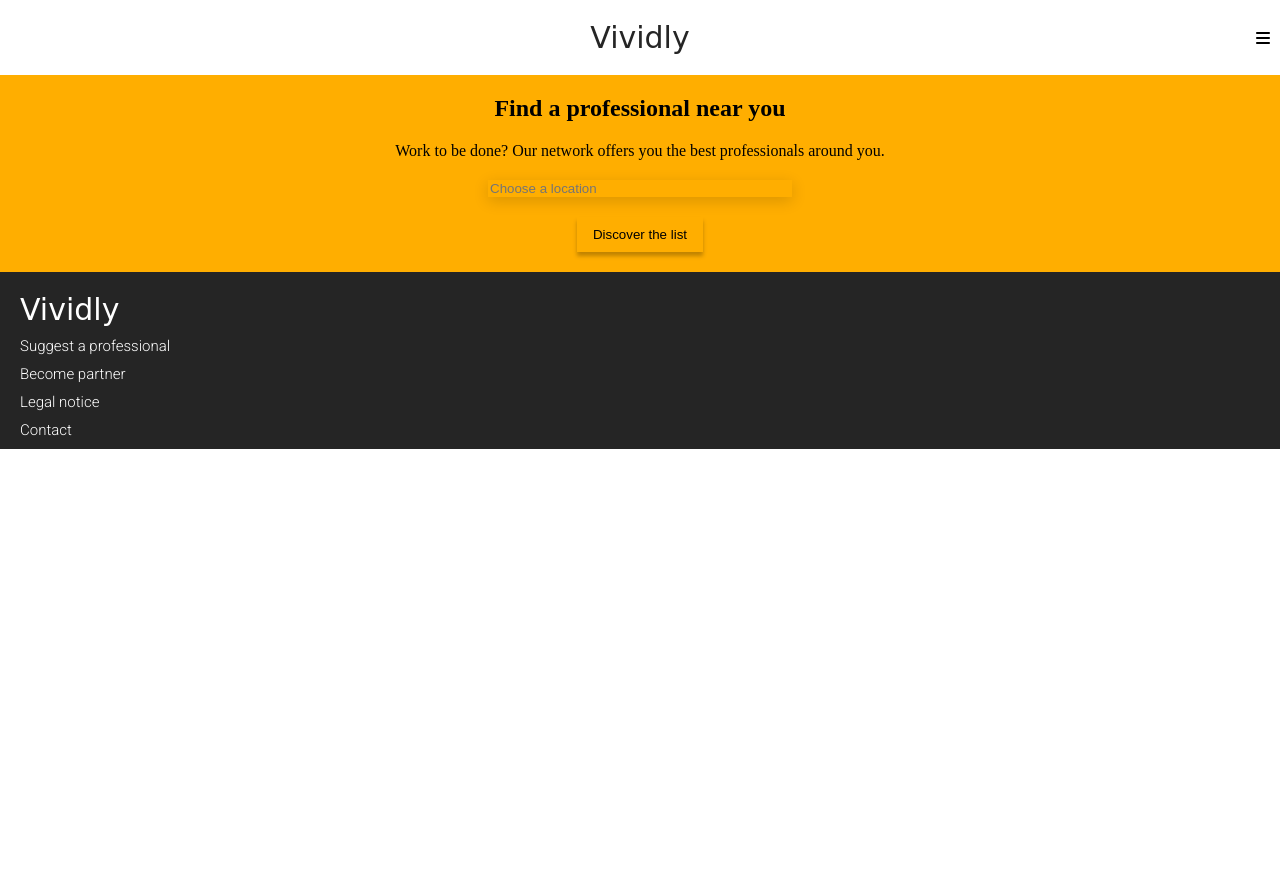
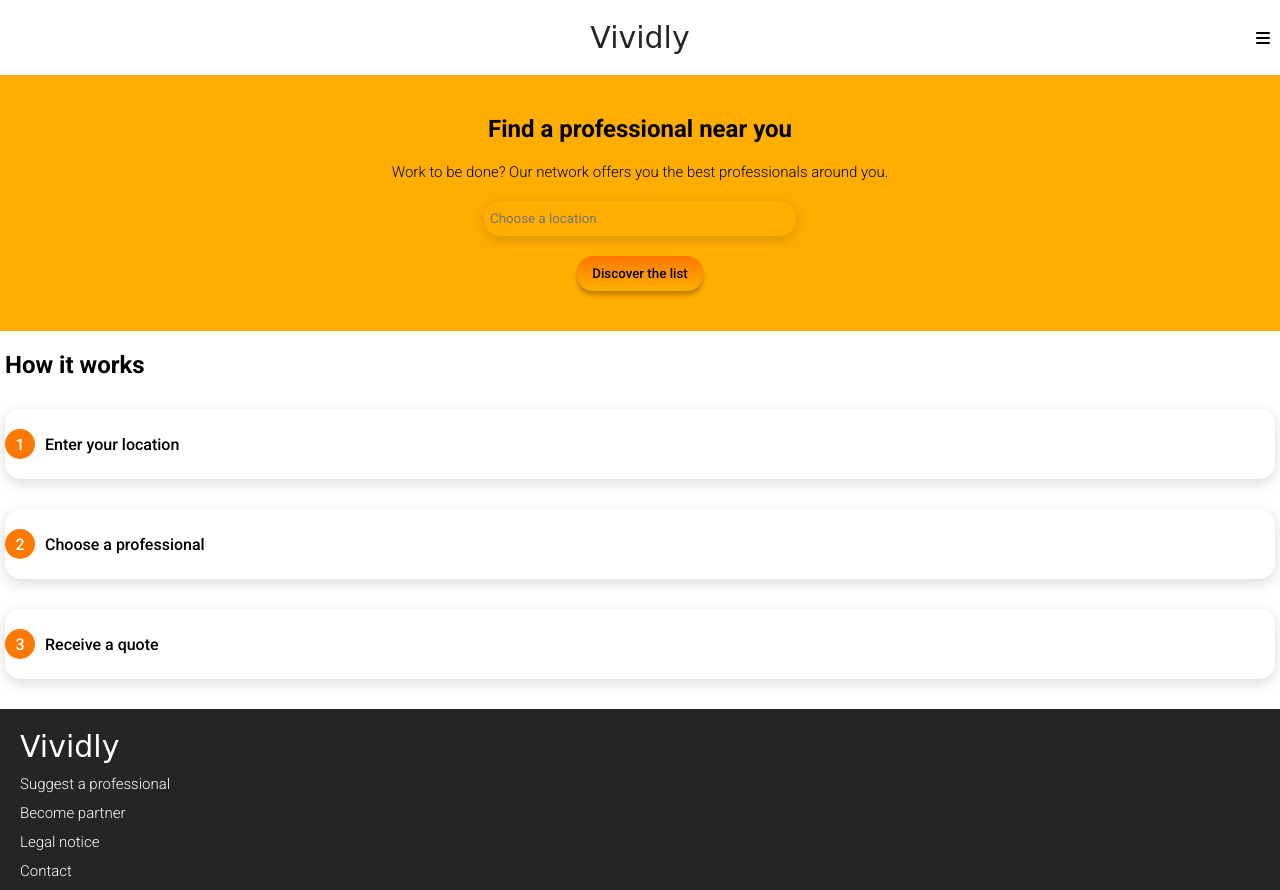
Before and after one commit to neshdras/vividly, a plain HTML site: page index.html in a window 1280 px wide. Before the commit the page ends 800 px from the top, so only its background shows below. Drawn offline with Linux system fonts and the light colour scheme; a web font is replaced by a local one.

Commit message:
Enhance layout and styling for sections and subtitles in HTML and CSS
Co-authored-by: Copilot <copilot@github.com>

```diff
--- a/css/style.css
+++ b/css/style.css
@@ -14,6 +14,7 @@
 
 *{
     margin: 0;
+    font-family: var(--textfont);
 }
 
 a{
@@ -25,6 +26,11 @@ a{
         font-family: var(--logofont);
         font-weight: 400;
         font-size: 30px;
+}
+
+.subtitle{
+    font-size: 24px;
+    font-weight: 700;
 }
 /* CSS Mobile width  between 320px and 768px */
 
@@ -49,13 +55,21 @@ header{
 main{
     .section1{
         background-color: var(--yellow);
-        padding: 20px 0;
+        padding: 40px 0;
         article{
             display: flex;
             flex-direction: column;
             align-items: center;
             text-align: center;
             gap: 20px;
+            h2{
+                font-size: 24px;
+                font-weight: 700;
+            }
+            p{
+                font-size: 15px;
+                font-weight: 300;
+            }
             form{
                 display: flex;
                 flex-direction: column;
@@ -66,20 +80,63 @@ main{
                    background-color: var(--yellow);
                    border: none;
                    box-shadow: 0px 4px 15px 0px #00000026;
+                   border-radius: 16px;
+                   padding: 10px 6px;
                    ::placeholder{
                     color: var(--lightblack);
+                    font-family: var(--titlefont);
                    }
                 }
                 #search{
                     width: 126px;
                     box-shadow: 0px 4px 4px 0px #00000040;
                     border: none;
-                    background-color: linear-gradient(#FF7800, var(--yellow));
+                    background-image: var(--gradient);
                     padding: 10px 6px;
+                    border-radius: 16px;
+                    font-weight: 500;
                 }
             }
         }
 
+    }
+    .section2{
+        padding: 20px 5px;
+        display: flex;
+        flex-direction: column;
+        gap: 30px;
+        ol{
+            display: flex;
+            flex-direction: column;
+            gap: 20px;
+            counter-reset: step;
+            padding: 0;
+            list-style-type: none;
+            li{
+                box-shadow: 0px 4px 15px 0px #00000026;
+                border-radius: 16px;
+                padding: 20px 0;
+                display: flex;
+                align-items: center;
+                margin-bottom: 10px;
+                font-weight: 500;
+            }
+            li::before{
+                content: counter(step);
+                counter-increment: step;
+                width: 30px;
+                height: 30px;
+                display: flex;
+                justify-content: center;
+                align-items: center;
+                background-color: var(--orange);
+                color: var(--white);
+                font-size: 16px;
+                border-radius: 50%;
+                margin-right: 10px;
+                flex-shrink: 0;
+            }
+        }
     }
 }
 
--- a/index.html
+++ b/index.html
@@ -22,7 +22,7 @@
     <main>
         <section class="section1">
             <article>
-                <h2>Find a professional near you</h2>
+                <h2 class="subtitle">Find a professional near you</h2>
                 <p>Work to be done? Our network offers you the best professionals around you.</p>
                 <form action="#">
                     <input type="text" placeholder="Choose a location" id="location">
@@ -30,7 +30,14 @@
                 </form>
             </article>
         </section>
-        <section></section>
+        <section class="section2">
+            <h2 class="subtitle">How it works</h2>
+            <ol>
+                <li>Enter your location</li>
+                <li>Choose a professional</li>
+                <li>Receive a quote</li>
+            </ol>
+        </section>
         <section></section>
     </main>
     <footer>
```
